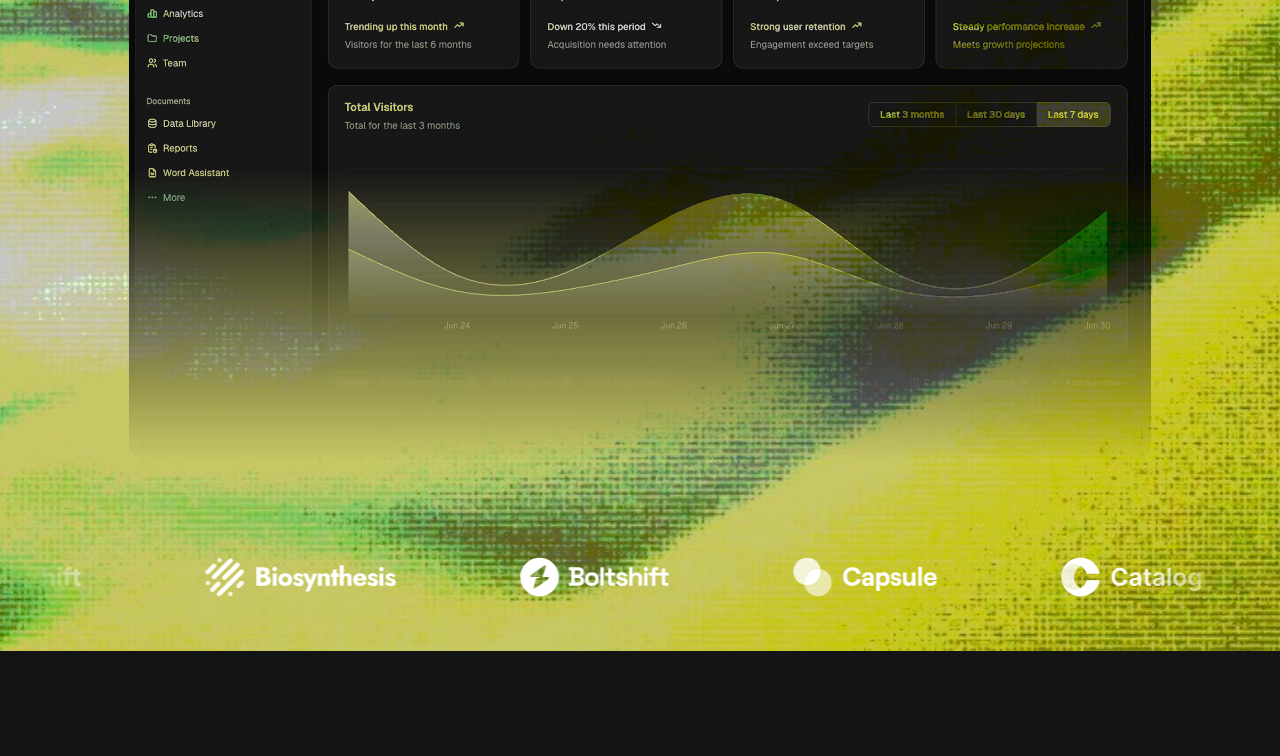
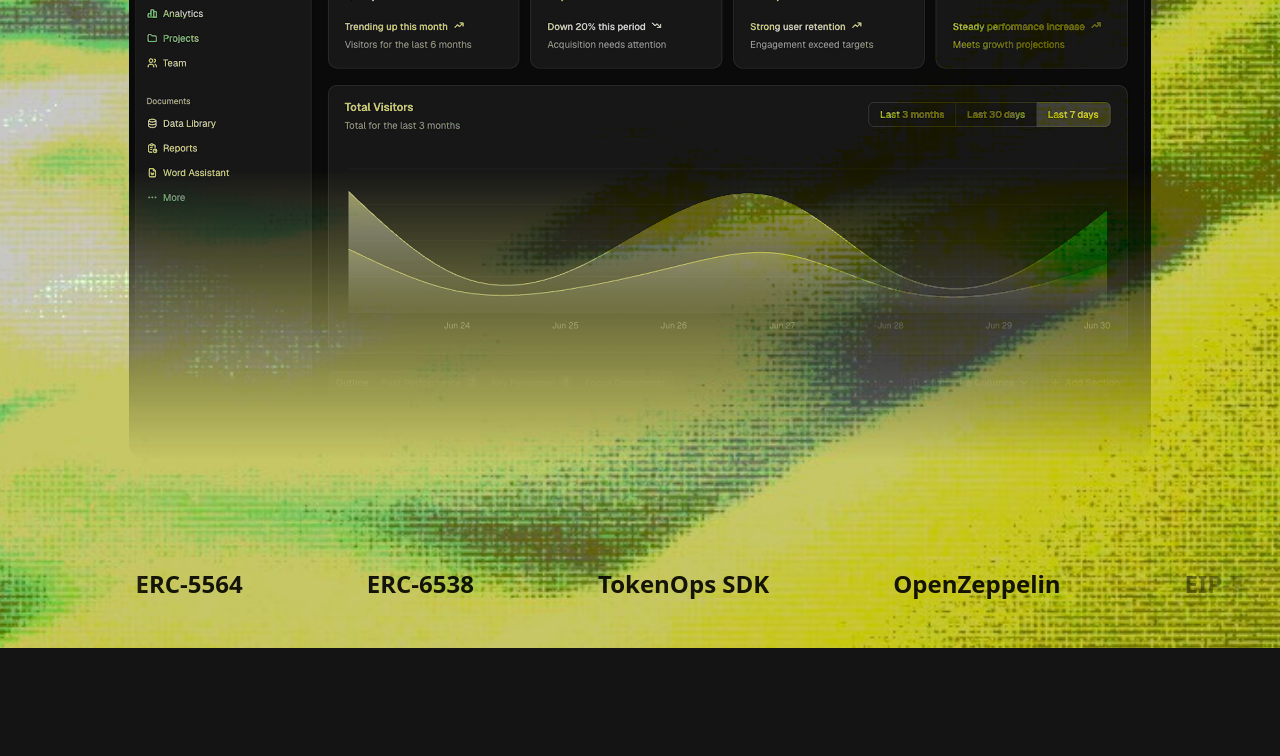
Before and after one commit to Venkat5599/zama, a Next.js app in the folder frontend/: page / in a window 1280 px wide. Shown: the part 870-1626 px from the top of the page. Built offline with nearby package versions, Linux system fonts and the light colour scheme; what wagmi would draw is missing.

Commit message:
Hero: CTA links to /dashboard; replace mock logos with real built-on stack

```diff
--- a/frontend/components/hero.tsx
+++ b/frontend/components/hero.tsx
@@ -18,16 +18,25 @@
   visible: { opacity: 1, scale: 1, filter: "blur(0px)" },
 };
 
-const logos: LogoItem[] = [
-  { node: <Image src="/mock-logos/acmecorp.svg" alt="Acme Corp" width={120} height={32} className="h-[1em] w-auto" /> },
-  { node: <Image src="/mock-logos/altshift.svg" alt="Altshift" width={120} height={32} className="h-[1em] w-auto" /> },
-  { node: <Image src="/mock-logos/biosynthesis.svg" alt="Biosynthesis" width={120} height={32} className="h-[1em] w-auto" /> },
-  { node: <Image src="/mock-logos/boltshift.svg" alt="Boltshift" width={120} height={32} className="h-[1em] w-auto" /> },
-  { node: <Image src="/mock-logos/capsule.svg" alt="Capsule" width={120} height={32} className="h-[1em] w-auto" /> },
-  { node: <Image src="/mock-logos/catalog.svg" alt="Catalog" width={120} height={32} className="h-[1em] w-auto" /> },
-  { node: <Image src="/mock-logos/cloudwatch.svg" alt="Cloudwatch" width={120} height={32} className="h-[1em] w-auto" /> },
-  { node: <Image src="/mock-logos/commandr.svg" alt="Commandr" width={120} height={32} className="h-[1em] w-auto" /> },
+// The stack Veil is actually built on — shown in place of mock social proof.
+const BUILT_ON = [
+  "Zama FHEVM",
+  "ERC-7984",
+  "ERC-5564",
+  "ERC-6538",
+  "TokenOps SDK",
+  "OpenZeppelin",
+  "EIP-712",
+  "Ethereum Sepolia",
 ];
+
+const logos: LogoItem[] = BUILT_ON.map((label) => ({
+  node: (
+    <span className="text-2xl font-semibold whitespace-nowrap text-white/90">
+      {label}
+    </span>
+  ),
+}));
 
 const PARALLAX_INTENSITY = 20;
 
@@ -65,15 +74,15 @@
   return (
     <section
       ref={sectionRef}
-      className="flex flex-col relative"
-      style={{ colorScheme: 'light' }}
+      className="relative flex flex-col"
+      style={{ colorScheme: "light" }}
       onMouseMove={handleMouseMove}
       onMouseLeave={handleMouseLeave}
     >
       <motion.div
-        className="absolute inset-0 min-[850px]:inset-2.5 bg-cover bg-center bg-no-repeat -z-10 brightness-125 rounded-br-4xl rounded-bl-4xl min-[850px]:scale-105"
+        className="absolute inset-0 -z-10 rounded-br-4xl rounded-bl-4xl bg-cover bg-center bg-no-repeat brightness-125 min-[850px]:inset-2.5 min-[850px]:scale-105"
         style={{
-          backgroundImage: 'url(/BG.jpg)',
+          backgroundImage: "url(/BG.jpg)",
           x,
           y,
         }}
@@ -82,13 +91,13 @@
 
       <div className="flex items-start justify-center px-6 pt-64 max-[850px]:pt-32">
         <motion.div
-          className="flex flex-col items-center max-[850px]:items-start text-center max-[850px]:text-left max-w-4xl max-[850px]:w-full"
+          className="flex max-w-4xl flex-col items-center text-center max-[850px]:w-full max-[850px]:items-start max-[850px]:text-left"
           initial="hidden"
           animate="visible"
           transition={{ staggerChildren: 0.15, delayChildren: 0.2 }}
         >
           <motion.div
-            className="inline-flex items-center gap-1.5 pl-4 pr-3 py-1.5 rounded-xl border border-black/10 bg-white text-black text-sm font-medium mb-6"
+            className="mb-6 inline-flex items-center gap-1.5 rounded-xl border border-black/10 bg-white py-1.5 pr-3 pl-4 text-sm font-medium text-black"
             variants={fadeInUp}
             transition={{ duration: 0.8, ease }}
           >
@@ -96,7 +105,7 @@
             <span className="text-accent"></span>
           </motion.div>
 
-          <h1 className="text-8xl max-[850px]:text-5xl font-medium tracking-tight leading-[1.1] mb-6 text-black">
+          <h1 className="mb-6 text-8xl leading-[1.1] font-medium tracking-tight text-black max-[850px]:text-5xl">
             <motion.span
               className="block"
               variants={fadeInUp}
@@ -109,51 +118,53 @@
               variants={fadeInUp}
               transition={{ duration: 0.8, ease }}
             >
-              of People <span className="italic font-serif text-accent">Privately</span>
+              of People{" "}
+              <span className="text-accent font-serif italic">Privately</span>
             </motion.span>
           </h1>
 
           <motion.p
-            className="text-lg text-neutral-600 mb-8"
+            className="mb-8 text-lg text-neutral-600"
             variants={fadeInUp}
             transition={{ duration: 0.8, ease }}
           >
-            Confidential token distribution on public chains. Hide how much (Zama FHE) and who (stealth addresses).
+            Confidential token distribution on public chains. Hide how much
+            (Zama FHE) and who (stealth addresses).
           </motion.p>
 
-          <motion.button
-            type="button"
-            className="group relative cursor-pointer inline-flex items-center max-[850px]:w-full"
+          <motion.a
+            href="/dashboard"
+            className="group relative inline-flex cursor-pointer items-center max-[850px]:w-full"
             variants={fadeInScale}
             transition={{ duration: 0.8, ease }}
             whileHover={{ scale: 1.02 }}
             whileTap={{ scale: 0.98 }}
           >
-            <span className="absolute right-0 inset-y-0 w-[calc(100%-2rem)] max-[850px]:w-full rounded-xl bg-accent" />
-            <span className="relative z-10 px-6 py-3 rounded-xl bg-black text-white font-medium max-[850px]:flex-1">Disperse Confidentially</span>
-            <span className="relative -left-px z-10 w-11 h-11 rounded-xl flex items-center justify-center text-black">
-              <ArrowDownRight className="w-5 h-5 transition-transform duration-300 group-hover:-rotate-45" />
+            <span className="bg-accent absolute inset-y-0 right-0 w-[calc(100%-2rem)] rounded-xl max-[850px]:w-full" />
+            <span className="relative z-10 rounded-xl bg-black px-6 py-3 font-medium text-white max-[850px]:flex-1">
+              Disperse Confidentially
             </span>
-          </motion.button>
+            <span className="relative -left-px z-10 flex h-11 w-11 items-center justify-center rounded-xl text-black">
+              <ArrowDownRight className="h-5 w-5 transition-transform duration-300 group-hover:-rotate-45" />
+            </span>
+          </motion.a>
         </motion.div>
       </div>
 
       <motion.div
-        className="relative px-6 mt-24 max-[850px]:mt-10"
+        className="relative mt-24 px-6 max-[850px]:mt-10"
         initial={{ opacity: 0, y: 40 }}
         animate={{ opacity: 1, y: 0 }}
         transition={{ duration: 1, delay: 0.6, ease }}
       >
-        <div className="relative max-w-5xl mx-auto">
-          <div
-            className="relative dark:mix-blend-darken rounded-2xl overflow-hidden border border-neutral-200 shadow-2xl/5 mask-[linear-gradient(to_bottom,black_50%,transparent_100%)] [-webkit-mask-image:linear-gradient(to_bottom,black_50%,transparent_100%)]"
-          >
+        <div className="relative mx-auto max-w-5xl">
+          <div className="relative overflow-hidden rounded-2xl border border-neutral-200 mask-[linear-gradient(to_bottom,black_50%,transparent_100%)] shadow-2xl/5 [-webkit-mask-image:linear-gradient(to_bottom,black_50%,transparent_100%)] dark:mix-blend-darken">
             <Image
               src="/dashboardmock.png"
               alt="Dashboard preview"
               width={1920}
               height={1080}
-              className="w-full h-auto invert dark:invert-0 dark:contrast-100 contrast-125"
+              className="h-auto w-full contrast-125 invert dark:contrast-100 dark:invert-0"
               priority
             />
           </div>
```
